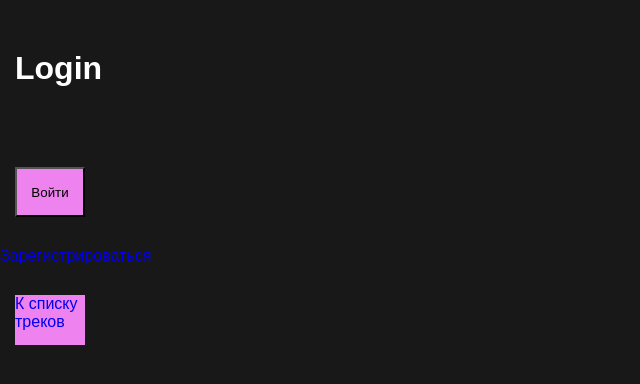
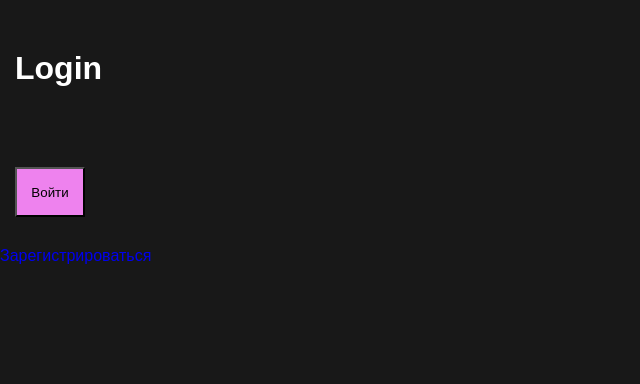
Before and after one commit to noizzer28/music_app, a React (Create React App) app: page /login in a window 1280 px wide. Shown: the top 384 px of the page, without its empty margins (0-640 px from the left). Built offline with nearby package versions, Linux system fonts and the light colour scheme; a web font is replaced by a local one.

Commit message:
убрана кнопка к списку треков

```diff
--- a/src/pages/login/login.js
+++ b/src/pages/login/login.js
@@ -37,9 +37,6 @@ export const Login = ({setToken}) => {
             <div>
                 <Link to="/authorisation">Зарегистрироваться</Link>
             </div>
-            <div>
-                <StyledLinkBtn to="/">К списку треков</StyledLinkBtn>
-            </div>
         </div>
     )
 }
```
